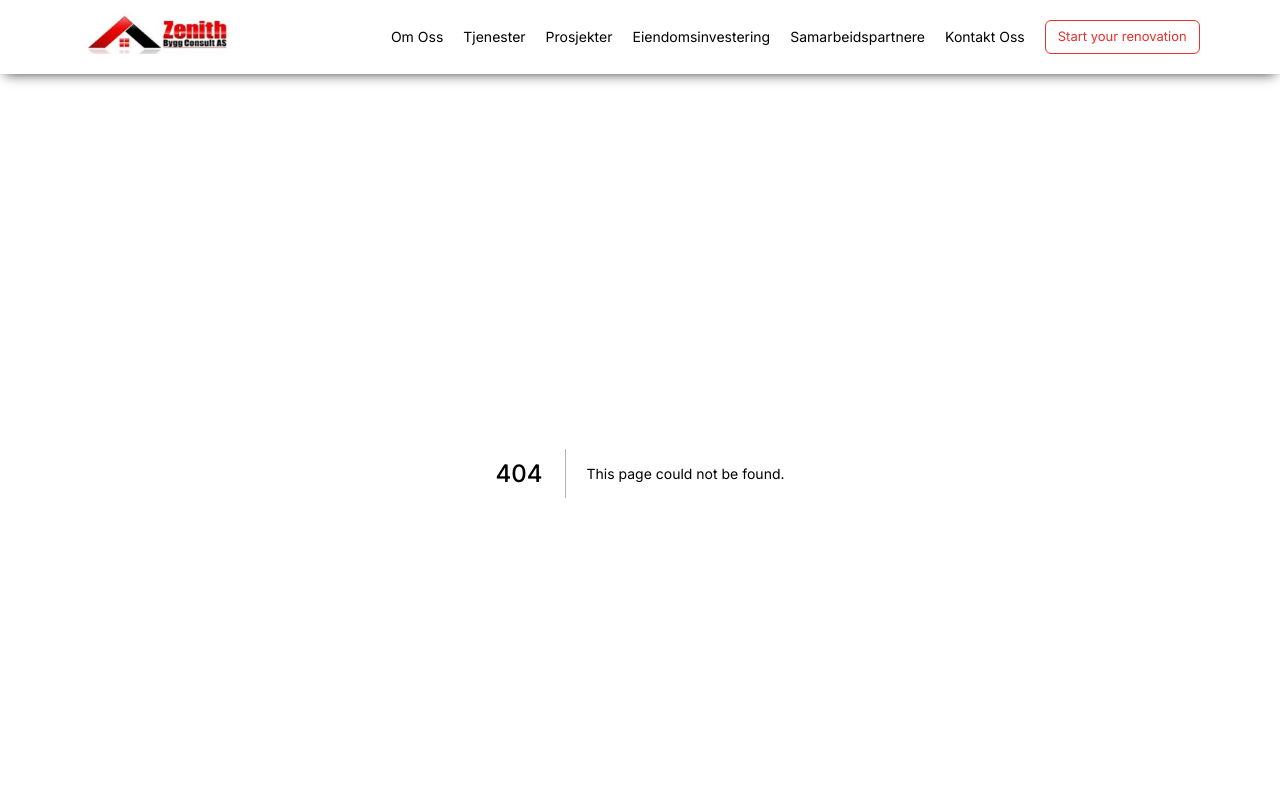
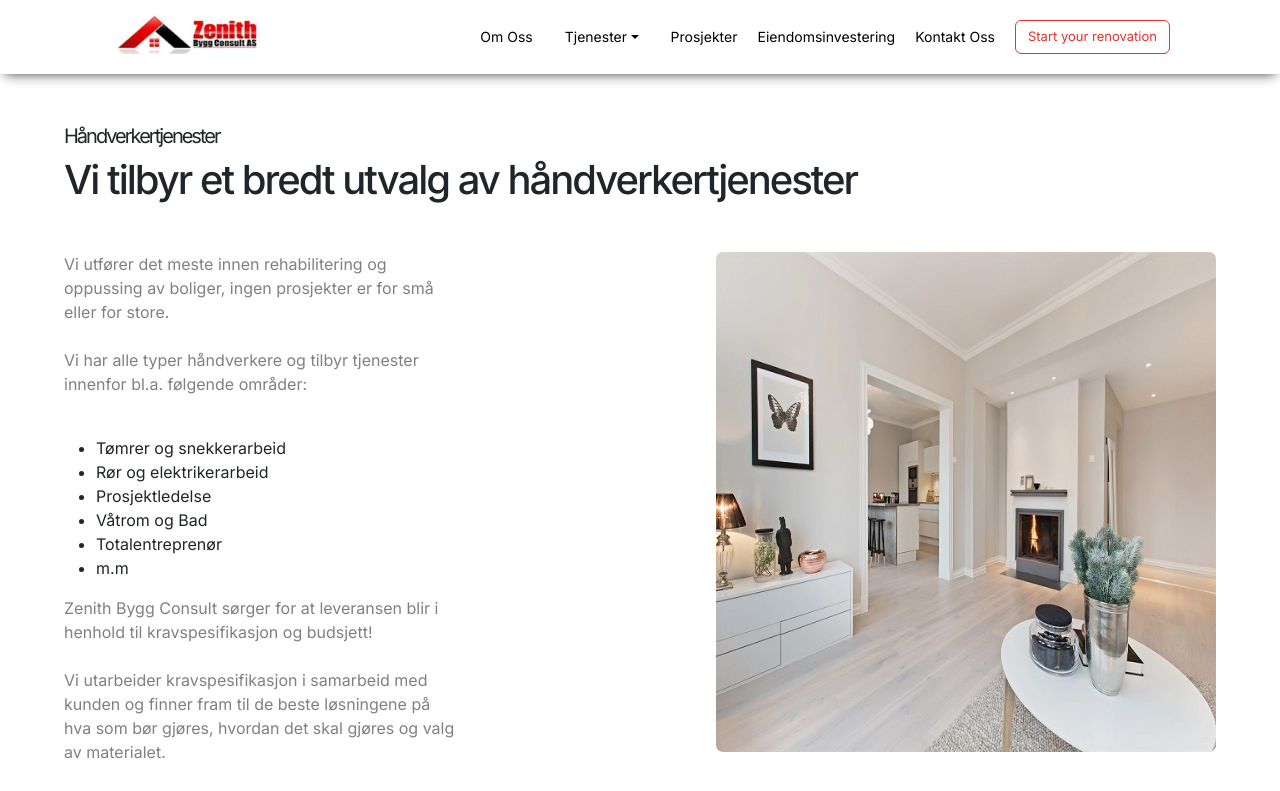
Before and after one commit to DevrMichael/zbc, a Next.js app: page /handverkertjenester in a window 1280 px wide. Before the commit this address had no page. Shown: the top 791 px of the page. Built offline with nearby package versions, Linux system fonts and the light colour scheme.

Commit message:
Add menu dropdown and create the pages for it

```diff
--- a/components/Footer/Footer.tsx
+++ b/components/Footer/Footer.tsx
@@ -22,7 +22,6 @@ export default function Footer() {
           <h5>Firma</h5>
           <a href="omoss">Om Oss</a>
           <a href="kontaktoss">Kontakt Oss</a>
-          <a href="samarbeidspartnere">Våre Samarbeidspartnere</a>
         </div>
       </div>
       <div className={styles.copyrightSection}>
--- a/components/NavBar/NavBar.module.scss
+++ b/components/NavBar/NavBar.module.scss
@@ -46,4 +46,29 @@
       }
     }
   }
+
+  .dropdownToggle {
+    background-color: white;
+    border: none;
+    color: black;
+    font-size: 14px;
+
+    &:hover {
+      background-color: unset !important;
+      border: unset !important;
+      color: #e7322d;
+    }
+  }
+
+  .dropdownToggleOptions {
+    font-size: 14px;
+
+    > a {
+      padding-block: 10px;
+
+      &:active {
+        background-color: #e7322d;
+      }
+    }
+  }
 }
--- a/components/NavBar/NavBar.tsx
+++ b/components/NavBar/NavBar.tsx
@@ -2,6 +2,7 @@ import React from 'react';
 import styles from './NavBar.module.scss';
 import { Button } from 'react-bootstrap';
 import Link from 'next/link';
+import Dropdown from 'react-bootstrap/Dropdown';
 
 export default function NavBar() {
   return (
@@ -9,10 +10,31 @@ export default function NavBar() {
       <Link href={'/'} className={styles.navLogo} />
       <nav>
         <a href="omoss">Om Oss</a>
-        <a href="tjenester">Tjenester</a>
+        <Dropdown>
+          <Dropdown.Toggle
+            className={styles.dropdownToggle}
+            id="dropdown-basic"
+          >
+            Tjenester
+          </Dropdown.Toggle>
+
+          <Dropdown.Menu className={styles.dropdownToggleOptions}>
+            <Dropdown.Item href="/handverkertjenester">
+              Håndverkertjenester
+            </Dropdown.Item>
+            <Dropdown.Item href="/nybygg-og-tilbygg">
+              Nybygg og tilbygg
+            </Dropdown.Item>
+            <Dropdown.Item href="/leie-og-utleie">
+              Leie og uteleie av bolig
+            </Dropdown.Item>
+            <Dropdown.Item href="/eiendomsadvokater">
+              Eiendomsadvokater
+            </Dropdown.Item>
+          </Dropdown.Menu>
+        </Dropdown>
         <a href="prosjekter">Prosjekter</a>
         <a href="eiendomsinvestering">Eiendomsinvestering</a>
-        <a href="samarbeidspartnere">Samarbeidspartnere</a>
         <a href="kontaktoss">Kontakt Oss</a>
         <Button variant="outline-primary">Start your renovation</Button>
       </nav>
--- /dev/null
+++ b/pages/handverkertjenester.tsx
@@ -0,0 +1,50 @@
+import React from 'react';
+import styles from './styles/PageTemplate.module.scss';
+import Image from 'next/image';
+import image from '../components/Hero/assets/project-1.jpeg';
+
+export default function PageTemplate() {
+  return (
+    <div className={styles.container}>
+      <div className={styles.header}>
+        <h5>Håndverkertjenester</h5>
+        <h1>Vi tilbyr et bredt utvalg av håndverkertjenester</h1>
+      </div>
+      <div className={styles.content}>
+        <div className={styles.contentText}>
+          <p>
+            Vi utfører det meste innen rehabilitering og oppussing av boliger,
+            ingen prosjekter er for små eller for store.
+            <br />
+            <br />
+            Vi har alle typer håndverkere og tilbyr tjenester innenfor bl.a.
+            følgende områder:
+            <br />
+            <br />
+          </p>
+          <ul>
+            <li>Tømrer og snekkerarbeid</li>
+            <li>Rør og elektrikerarbeid</li>
+            <li>Prosjektledelse</li>
+            <li>Våtrom og Bad</li>
+            <li>Totalentreprenør</li>
+            <li>m.m</li>
+          </ul>
+          <p>
+            Zenith Bygg Consult sørger for at leveransen blir i henhold til
+            kravspesifikasjon og budsjett!
+            <br />
+            <br />
+            Vi utarbeider kravspesifikasjon i samarbeid med kunden og finner
+            fram til de beste løsningene på hva som bør gjøres, hvordan det skal
+            gjøres og valg av materialet.
+            <br />
+            <br />
+            Ta kontakt for gratis befaring og et uforpliktende tilbud.
+          </p>
+        </div>
+        <Image src={image} alt="" width={500} height={500} />
+      </div>
+    </div>
+  );
+}
--- a/pages/prosjekter/[id]/ProsjekterId.module.scss
+++ b/pages/prosjekter/[id]/ProsjekterId.module.scss
@@ -38,6 +38,12 @@
     display: flex;
     flex-direction: column;
     justify-content: center;
+
+    button {
+      margin-top: 20px;
+      padding-block: 20px;
+    }
+
     h4 {
       font-size: 16px;
       font-weight: 600;
--- a/pages/prosjekter/[id]/index.tsx
+++ b/pages/prosjekter/[id]/index.tsx
@@ -11,6 +11,7 @@ import {
   faComments,
   faUser,
 } from '@fortawesome/free-regular-svg-icons';
+import { Button } from 'react-bootstrap';
 
 export default function index() {
   return (
@@ -71,6 +72,7 @@ export default function index() {
             particular the kitchen and the smaller bedroom.
           </p>
         </div>
+        <Button>See all project images</Button>
       </div>
     </div>
   );
--- a/pages/styles/PageTemplate.module.scss
+++ b/pages/styles/PageTemplate.module.scss
@@ -22,7 +22,7 @@
     padding-block: 40px;
 
     p {
-      width: 50%;
+      width: 60%;
       color: gray;
     }
 
```
Also changed, not shown: pages/eiendomsadvokater.tsx (added, +41 -0 lines), pages/leie-og-utleie.tsx (added, +43 -0 lines), pages/nybygg-og-tilbygg.tsx (added, +35 -0 lines).
